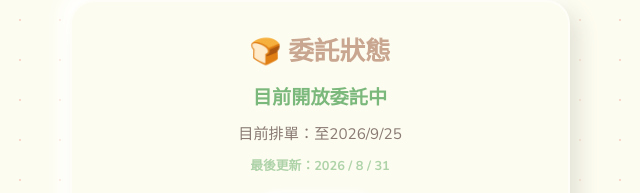
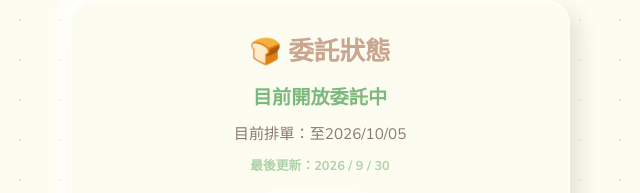
Before and after one commit to lhx061118-collab/commission, a website: page index.html in a window 1280 px wide. Shown: the part 840-1033 px from the top of the page, 320-960 px from the left. Drawn offline with nearby package versions, Linux system fonts and the light colour scheme.

Commit message:
Update scheduling and last update dates in index.html

```diff
--- a/index.html
+++ b/index.html
@@ -54,11 +54,11 @@
             </p>
 
             <span class="queue-text">
-                目前排單：至2026/9/25
+                目前排單：至2026/10/05
             </span>
 
             <p style="font-size: 0.8rem; opacity: 0.6; margin-top: -10px; margin-bottom: 20px;">
-                最後更新：2026 / 8 / 31
+                最後更新：2026 / 9 / 30
             </p>
 
             <a href="https://www.facebook.com/share/1E2dvRGXvg/" target="_blank" class="status-btn" id="statusBtn">
```
